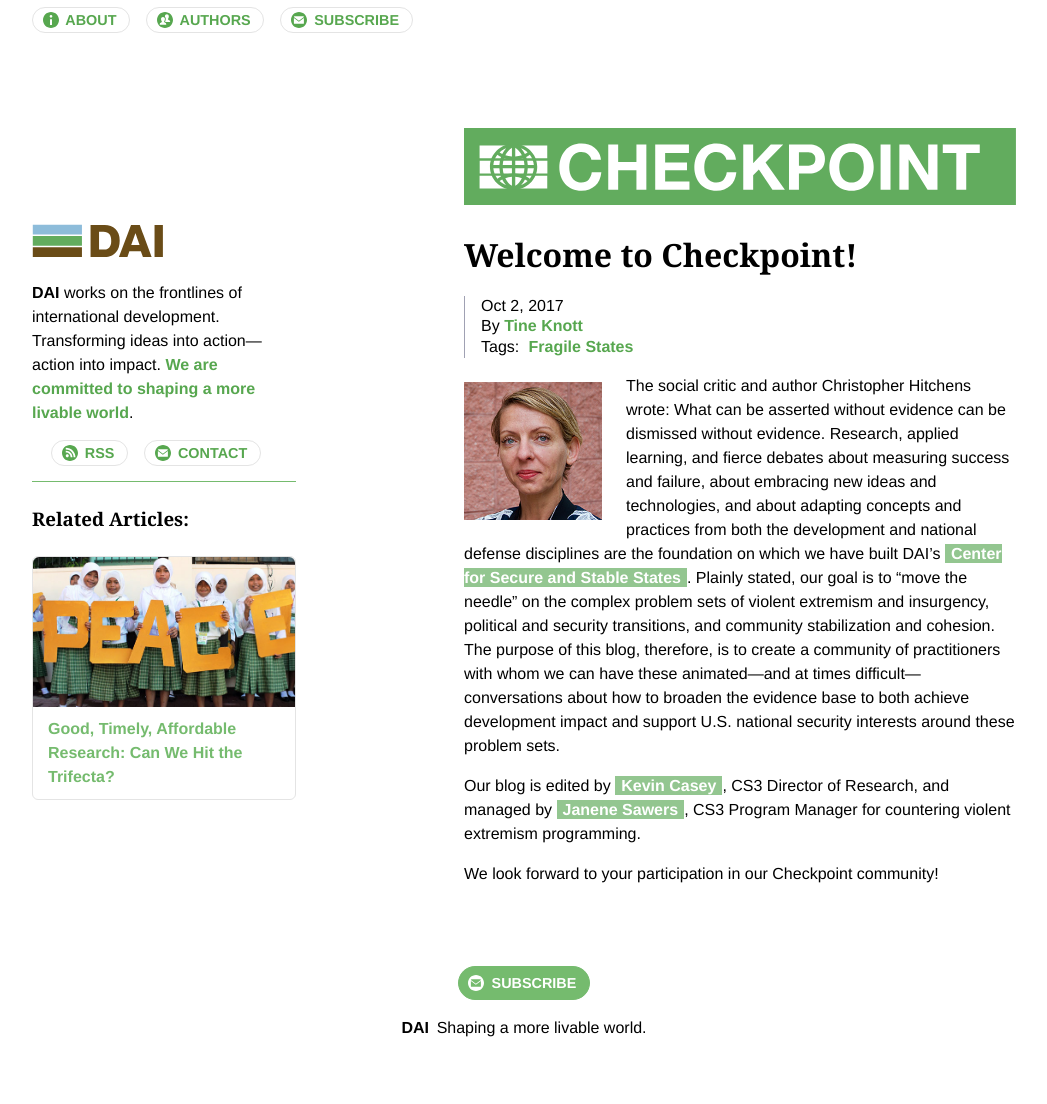
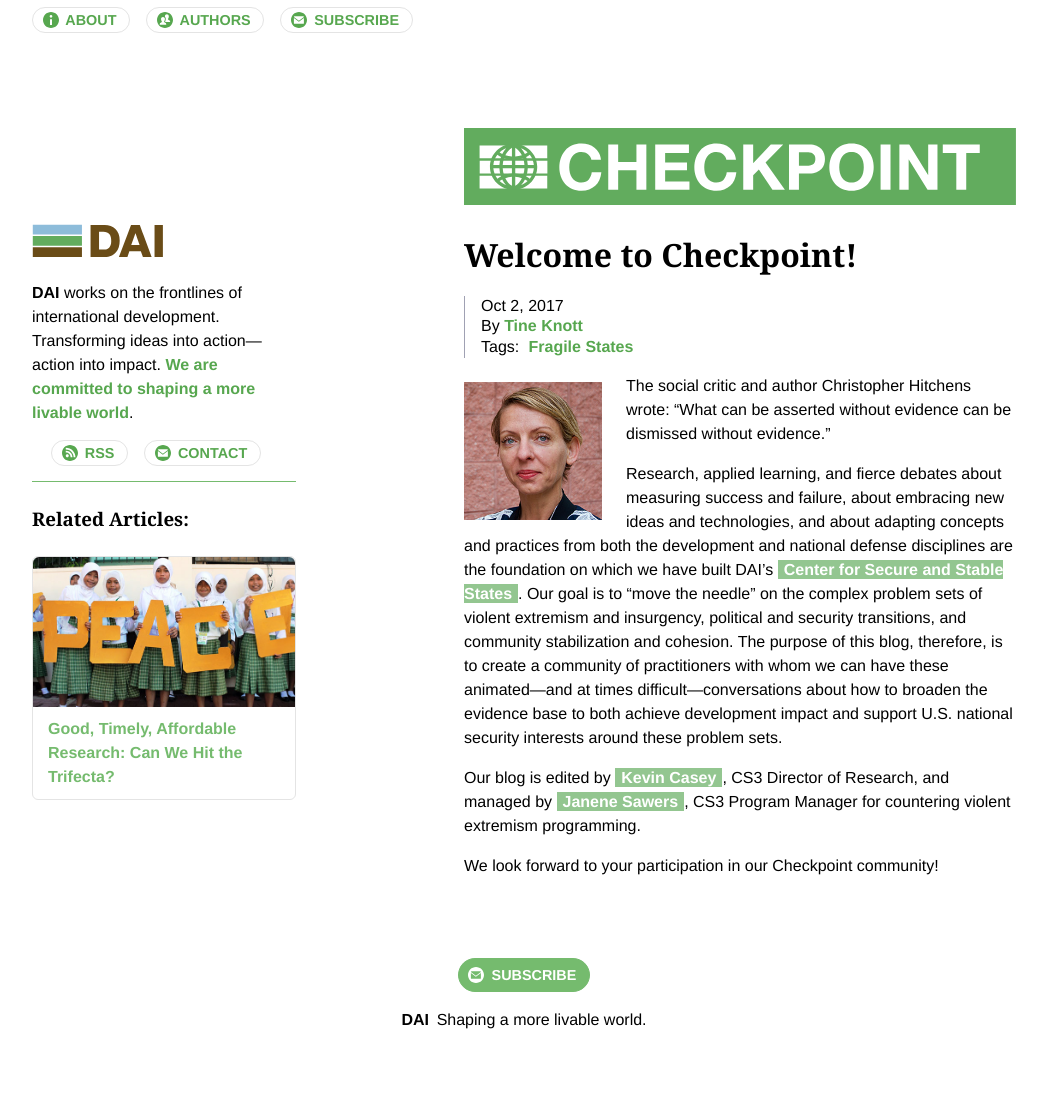
Before and after one commit to BryanSchuetz/CS-, a Jekyll site: the page built from _posts/2017-10-02-welcome-to-checkpoint.markdown, in a window 1280 px wide. Shown: the whole page, without its empty margins (116-1163 px from the left). Built offline with Jekyll 4.4.1, drawn with Linux system fonts in a browser that asks for light colours.

Commit message:
Updated Welcome To Checkpoint

```diff
--- a/_posts/2017-10-02-welcome-to-checkpoint.markdown
+++ b/_posts/2017-10-02-welcome-to-checkpoint.markdown
@@ -8,7 +8,9 @@ social-image: "/uploads/tine.jpg"
 thumbnail: "/uploads/tine.jpg"
 ---
 
-![TineKnott New-1afa47.jpg](/uploads/TineKnott%20New-1afa47.jpg){:.float-left} The social critic and author Christopher Hitchens wrote: What can be asserted without evidence can be dismissed without evidence. Research, applied learning, and fierce debates about measuring success and failure, about embracing new ideas and technologies, and about adapting concepts and practices from both the development and national defense disciplines are the foundation on which we have built DAI’s [Center for Secure and Stable States](https://www.dai.com/our-work/solutions/fragile-states). Plainly stated, our goal is to “move the needle” on the complex problem sets of violent extremism and insurgency, political and security transitions, and community stabilization and cohesion. The purpose of this blog, therefore, is to create a community of practitioners with whom we can have these animated—and at times difficult—conversations about how to broaden the evidence base to both achieve development impact and support U.S. national security interests around these problem sets.
+![TineKnott New-1afa47.jpg](/uploads/TineKnott%20New-1afa47.jpg){:.float-left} The social critic and author Christopher Hitchens wrote: “What can be asserted without evidence can be dismissed without evidence.”
+
+Research, applied learning, and fierce debates about measuring success and failure, about embracing new ideas and technologies, and about adapting concepts and practices from both the development and national defense disciplines are the foundation on which we have built DAI’s [Center for Secure and Stable States](https://www.dai.com/our-work/solutions/fragile-states). Our goal is to “move the needle” on the complex problem sets of violent extremism and insurgency, political and security transitions, and community stabilization and cohesion. The purpose of this blog, therefore, is to create a community of practitioners with whom we can have these animated—and at times difficult—conversations about how to broaden the evidence base to both achieve development impact and support U.S. national security interests around these problem sets.
 
 <!--more-->
 
```
